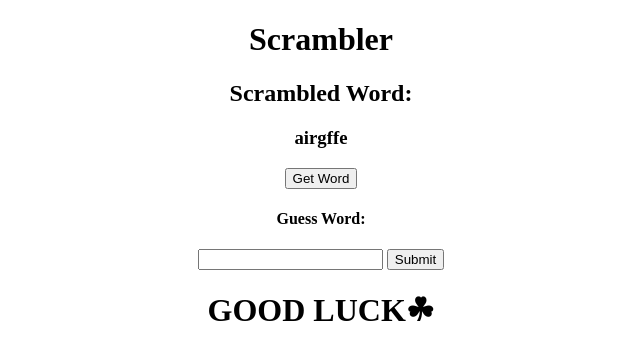
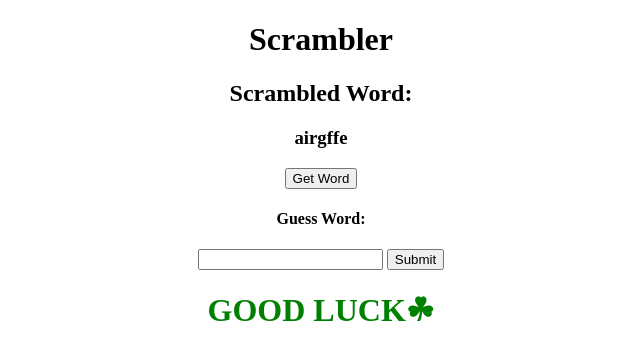
Before and after one commit to jnomad21/Scrambler, a plain HTML site: page index.html in a window 1280 px wide. Shown: the whole page, without its empty margins (319-959 px from the left). Drawn offline with Linux system fonts and the light colour scheme.

Commit message:
css styling

```diff
--- a/style.css
+++ b/style.css
@@ -1,3 +1,6 @@
 body{
     text-align: center;
 }
+.message{
+    color: green;
+}
```
